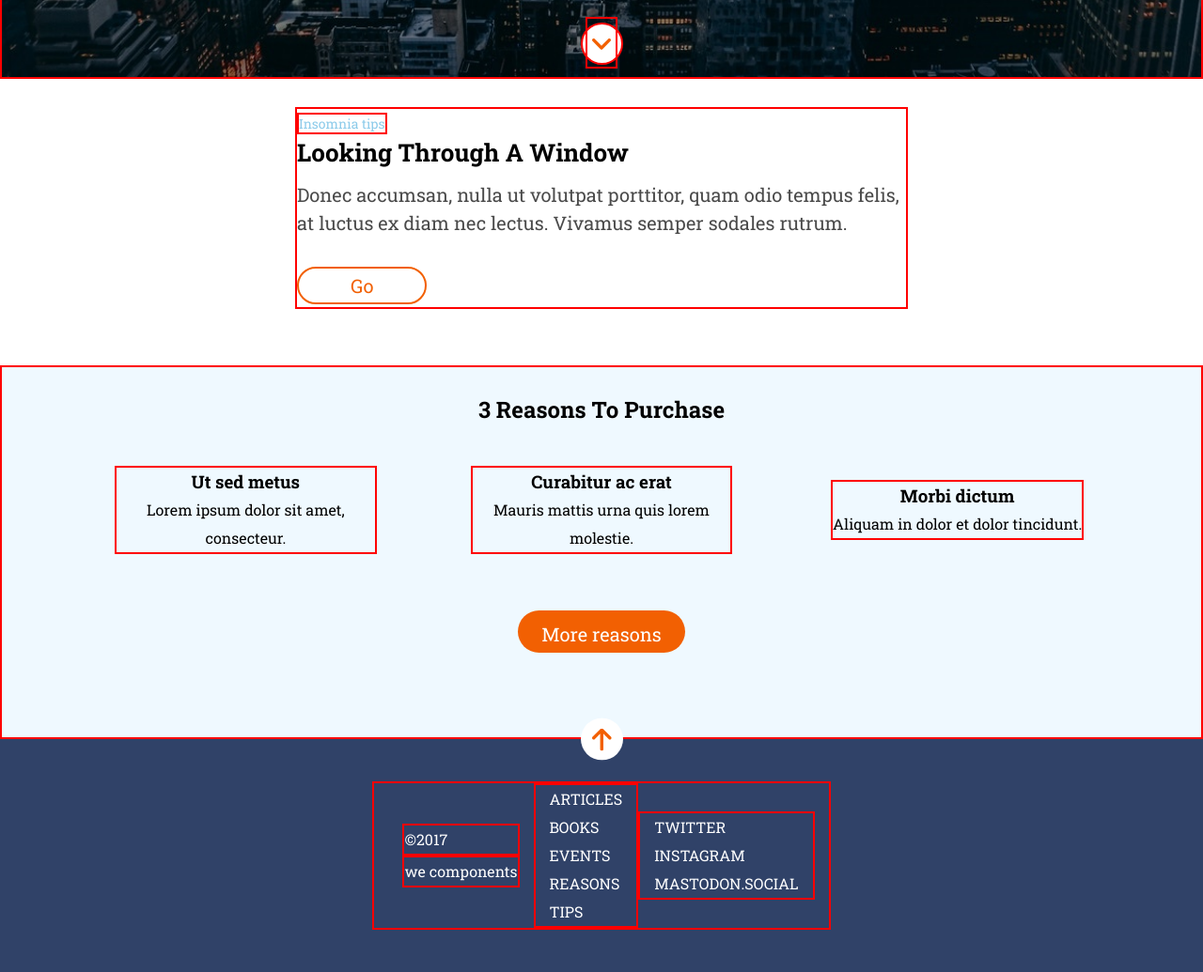
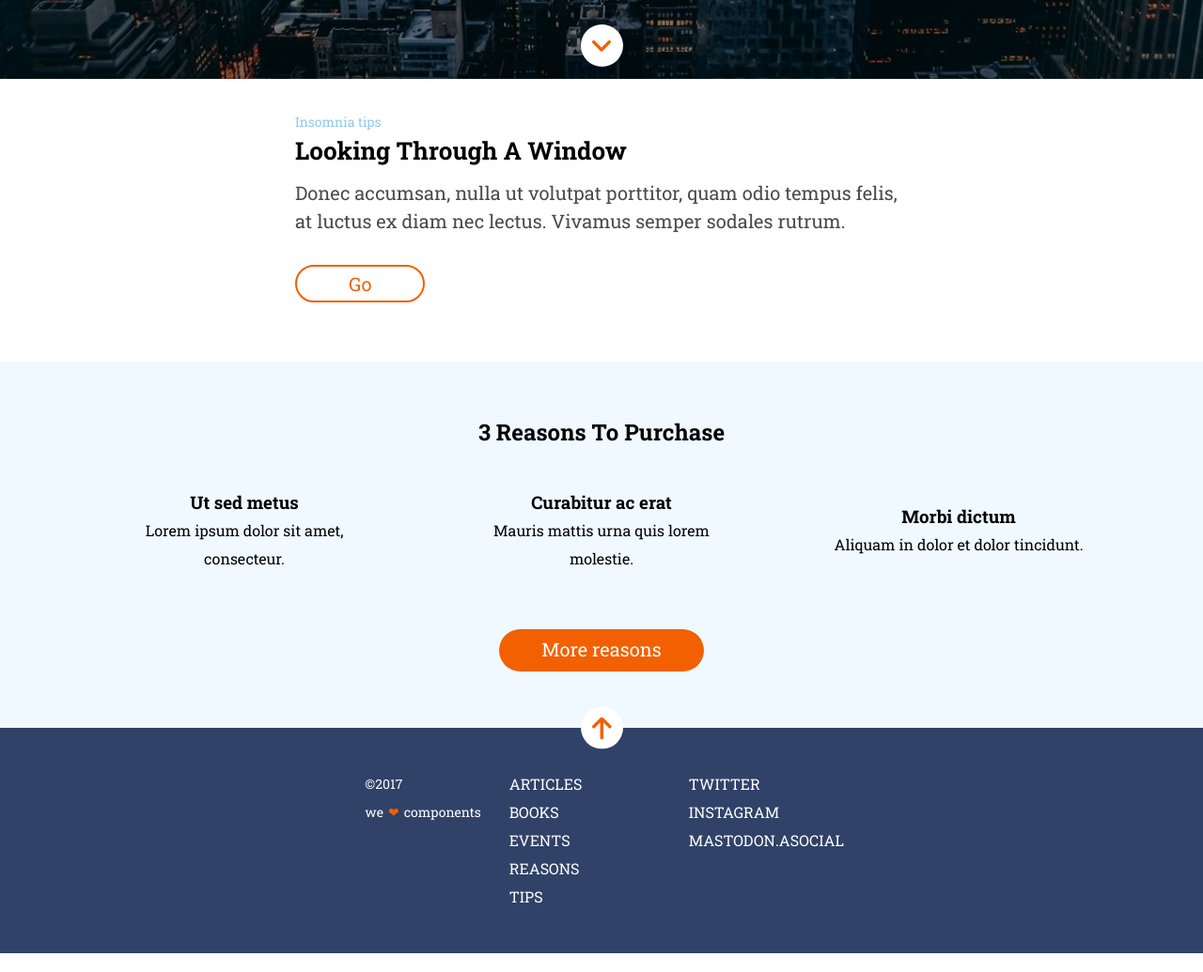
Before and after one commit to nataliajimenezq/anonymus-proxy-landing-responsive, a website: page public/index.html in a window 1280 px wide. Shown: the part 716-1751 px from the top of the page at 94% size. Drawn offline with Linux system fonts and the light colour scheme.

Commit message:
Add transition button footer

```diff
--- a/_src/assets/scss/components/_article.scss
+++ b/_src/assets/scss/components/_article.scss
@@ -5,24 +5,21 @@
 	line-height: 30px;
 	margin-bottom:30px;
 	background-color:$color-white;
-	border:2px solid red;
-
 }
 .article__category{
 	color:$color-lightblue;
-	font-size: 14px;
+	font-size: $fontsize-mf;
 }
 .article__tittle{
-	font-size:24px;
+	font-size:$fontsize-ttxt;
 }
 .article__text{
-	font-size:18px;
+	font-size:$fontsize-atxt;
 	color:$color-grey;
 	margin-top:15px;
 	margin-bottom:30px;
 }
 .article__button{
-
 	border:2px solid $color-orange;
 	border-radius: 22.5px;
 	line-height: $lineheight-ma;
@@ -31,31 +28,31 @@
 	padding:10px 25px;
 	&:hover{
 		background-color: $color-orange;
-		color:white;}
+		color:$color-white;}
 	&:active {
-		color: black;}
+		color: $color-black;
+		background-color:$color-white;
+	}
 }
 @media all and (min-width:768px){
 	.article{
 		padding:30px 39px 0 39px;
-	}
+		}
 	.article__container{
 		margin-bottom:60px;
-	}
+		}
 	.article__tittle{
 		font-size:26px;
-	}
+		}
 	.article__text{
 		font-size:20px;
+		}
 	}
 @media all and (min-width:1280px){
 	.article__container{
 		margin:0 275px 60px 275px;
-	}
+		}
 	.article__button{
 		padding:5px 55px;
-
+		}
 	}
-}
-
-}
--- a/_src/assets/scss/components/_hero.scss
+++ b/_src/assets/scss/components/_hero.scss
@@ -7,15 +7,11 @@
 	flex-direction:column;
 	align-items:center;
 	justify-content:flex-end;
-	border:2px solid red;
-
 	}
 .hero__container{
-	/*max-width: 320px;*/
 	text-align:center;
 	color:$color-white;
 	font-family:$font-text;
-	border:2px solid red;
 	order:1;
 	@media all and (min-width:768px){
 		max-width: 690px;
@@ -33,7 +29,7 @@
 	display:flex;
 	flex-direction:column;
 	text-align: center;
-	border:2px solid red;
+
 	@media all and (min-width:768px){
 		font-size:$fontsize-th;
 		line-height: $lineheight-th;
@@ -49,8 +45,8 @@
 }
 .hero-text{
 	font-size: $fontsize-mtxt;
-	border:2px solid red;
-	@media all and (min-width:768px){
+
+    @media all and (min-width:768px){
 		font-size:$fontsize-ttxt;
 	}
 
@@ -74,12 +70,7 @@
 	background:center white no-repeat;
 	border:none;
 	background-image:url("../images/ico-scroll-down.svg");
-	border:2px solid red;
 	}
 .hero__link{
 	padding:15px;
-	border:2px solid red;
 }
-span{
-	border:2px solid red;
-}
--- a/_src/assets/scss/components/_main-reasons.scss
+++ b/_src/assets/scss/components/_main-reasons.scss
@@ -1,9 +1,11 @@
 .reasons__container{
 	background-color:$color-blue;
-	padding:30px 0;
+	padding-top:30px;
 	line-height:30px;
 	text-align: center;
-	border:2px solid red;
+	@media all and (min-width:1280px){
+		padding-top:60px;
+	}
 }
 .reasons__tittle{
 	margin-bottom:45px;
@@ -28,7 +30,6 @@
 .reasons__option{
 	margin-bottom:45px;
 	max-width:50%;
-	border:2px solid red;
 	@media all and (min-width:768px){
 		margin:0;
 		max-width:80%;
@@ -49,7 +50,9 @@
 	background-color:$color-orange;
 	outline:none;
 	color:$color-white;
-	font-size:20px;
+	font-size:$fontsize-ma;
+	display:inline-block;
+	margin-bottom:60px;
 	cursor:pointer;
 	&:hover{
 	background-color: $color-white;
@@ -58,13 +61,13 @@
 	}
 
 	&:active {
-	color: black;
-	border:none;
+	color: $color-black;
+	border:2px solid $color-orange;
 	outline: none;
 	}
 
 	@media all and(min-width:768px){
-		display:inline-block;
-		margin: 60px 0 60px 0;
+		margin:60px;
+		padding:6px 45px;
 	}
 }
--- a/_src/assets/scss/core/_variables.scss
+++ b/_src/assets/scss/core/_variables.scss
@@ -1,3 +1,6 @@
+
+/*COLOR VARIABLES*/
+
 $color-white: #ffffff;
 $color-orange: #f26002;
 $color-blue:#eff9ff;
@@ -5,35 +8,27 @@ $color-lightblue: #8ccbea;
 $color-medblue: #0271bc;
 $color-darkblue: #304268;
 $color-grey: #4a4a4a;
+$color-black:#000000;
+
+/*FONTS VARIABLES*/
+
 $font-text:'Roboto Slab', sans-serif;
 $font-weight:700;
-
-
-
-
 $fontsize-mh:42px;
 $fontsize-mtxt:16px;
 $fontsize-th:80px;
 $fontsize-ttxt:24px;
 $fontsize-dh:100px;
 $fontsize-ma:20px;
+$fontsize-mf:14px;
+$fontsize-tt:26px;
+$fontsize-dt:32px;
+$fontsize-atxt:18px;
 
-
-
-
-$txt-xs: 14px;
-$txt-sm: 16px;
-$txt-md: 18px;
-$txt-lg: 20px;
-$txt-xl: 24px;
-$txt-xl-tablet: 26px;
-$txt-xl-desktop: 32px;
-$txt-xxl: 42px;
-$txt-xxl-tablet: 80px;
-$txt-xxl-desktop: 100px;
-
+/*LINEHEIGHT*/
 
 $lineheight-mh:55px;
 $lineheight-th:106px;
 $lineheight-dh:132px;
 $lineheight-ma:45px;
+$lineheight-mf:30px;
--- a/_src/assets/scss/layout/_footer.scss
+++ b/_src/assets/scss/layout/_footer.scss
@@ -1,34 +1,38 @@
 .footer{
-    padding: 45px 0;
+    font-size: $fontsize-mtxt;
     background-color: $color-darkblue;
     color:$color-white;
+    line-height:$lineheight-mf;
     text-align: center;
     }
 
 .footer__container{
-    padding: 0 15px 0 15px;
-    font-size:16px;
-    line-height: 30px;
     text-transform: uppercase;
     display:flex;
     flex-direction: column;
     align-items:center;
-    border:2px solid red;
+    margin:0 15px 0 15px;
     }
 .footer__nav{
-    border:2px solid red;
-    padding: inherit;
+    margin-top:60px;
     }
 .footer__social-container{
-    border:2px solid red;
-    padding:inherit;
-
+    margin-top:30px;
    }
 .footer__copy{
-    padding:inherit;
+    font-size:$fontsize-mf;
+    margin:30px 0 45px 0;
     text-transform: none;
     display:flex;
     flex-direction: column;
+    }
+.footer__link{
+    text-decoration: none;
+    color:$color-white;
+    }
+.footer__icon{
+    color:$color-orange;
+    padding:5px;
     }
 .footer__button-cont{
     display:flex;
@@ -46,17 +50,23 @@
    border:none;
    background-image:url("../images/ico-arrow.svg");
     }
-.footer__link{
+.footer__button-link{
     padding:25px;
 }
 
 @media all and (min-width:768px){
     .footer__container{
+        margin: 0  39px 0px 39px;
         flex-direction: row;
         justify-content: space-between;
+        align-items: flex-start;
         text-align:left;}
     .footer__copy{
         order:-2;
+    }
+    .footer__nav,.footer__social-container,.footer__copy{
+        margin-top:45px;
+        margin-bottom:45px;
     }
 }
 
@@ -64,6 +74,30 @@
     .footer{
         display:flex;
         justify-content: center;
-        align-items: center;
+        align-items: center;}
+
+    .footer__container{
+        padding: 45px 0 45px 0;
     }
+    .footer__nav{
+        width: 161px;
+        margin: 0 15px 0 15px;
     }
+    .footer__social-container{
+        width: 159px;
+        margin: 0 15px 0 15px;
+    }
+    .footer__copy{
+        margin: 0 15px 0 15px;
+
+    }
+    .footer__button{
+
+        &:hover {
+        transform: translate(0,-60%) scale(1.2);
+        border: 1px solid $color-darkblue;
+        }
+
+    }
+
+}
--- a/_src/assets/scss/main.scss
+++ b/_src/assets/scss/main.scss
@@ -2,7 +2,7 @@
 
 * {
     margin: 0;
-    padding: 0;
+	padding: 0;
 }
 
 html{
@@ -24,6 +24,3 @@ html{
 @import 'components/hero.scss';
 @import 'components/article.scss';
 @import 'components/main-reasons.scss';
-
-/*MAIN STYLES*/
- /*FOOTER STYLES*/
--- a/_src/assets/scss/vendors/normalize.scss
+++ b/_src/assets/scss/vendors/normalize.scss
@@ -75,7 +75,9 @@
    */
 
   a {
-    background-color: transparent;
+    background-color:transparent;
+
+
 
   }
 
--- a/public/index.html
+++ b/public/index.html
@@ -14,7 +14,7 @@
 
     <body>
         <div class="page">
-            <!---- header --->
+            <!---- HEADER --->
             <header>
                 <div class="header" id="header">
                     <button class="header__menu-button">
@@ -22,7 +22,7 @@
                     </button>
                 </div>
             </header>
-            <!---- main --->
+            <!---- MAIN --->
             <main>
                 <section class="hero">
                     <div class="hero__container">
@@ -40,7 +40,7 @@
                         </button>
                     </div>
                 </section>
-                <article class="article">
+                <article class="article" id="articles">
                     <div class="article__container"> <span class="article__category">Insomnia tips</span>
 
                          <h2 class="article__tittle">
@@ -80,9 +80,9 @@
                     </div>
                 </section>
             </main>
-            <!---- footer --->
+            <!---- FOOTER --->
             <div class="footer__button-cont">
-                <button class="footer__button"> <a class="footer__link" href="#top"></a>
+                <button class="footer__button"> <a class="footer__button-link" href="#top"></a>
 
                 </button>
             </div>
@@ -90,22 +90,39 @@
                 <div class="footer__container">
                     <nav class="footer__nav">
                         <ul class="footer__list">
-                            <li class="footer__item">Articles</li>
-                            <li class="footer__item">Books</li>
-                            <li class="footer__item">Events</li>
-                            <li class="footer__item">Reasons</li>
-                            <li class="footer__item">Tips</li>
+                            <li class="footer__item"><a href="#articles" class="footer__link">Articles</a>
+
+                            </li>
+                            <li class="footer__item"><a href="#" class="footer__link">Books</a>
+
+                            </li>
+                            <li class="footer__item"><a href="#" class="footer__link">Events</a>
+
+                            </li>
+                            <li class="footer__item"><a href="#reasons" class="footer__link">Reasons</a>
+
+                            </li>
+                            <li class="footer__item"><a href="#" class="footer__link">Tips</a>
+
+                            </li>
                         </ul>
                     </nav>
                     <div class="footer__social-container">
                         <ul class="footer__list-social">
-                            <li class="footer__item">Twitter</li>
-                            <li class="footer__item">Instagram</li>
-                            <li class="footer__item">Mastodon.social</li>
+                            <li class="footer__item"><a href="#" class="footer__link">Twitter</a>
+
+                            </li>
+                            <li class="footer__item"><a href="#" class="footer__link">Instagram</a>
+
+                            </li>
+                            <li class="footer__item"><a href="#" class="footer__link">Mastodon.asocial</a>
+
+                            </li>
                         </ul>
                     </div>
                     <div class="footer__copy"> <span>©2017</span>
- <span>we components</span>
+
+                        <p><span>we</span><span class="footer__icon">❤︎</span><span>components</span>
 
                     </div>
                 </div>
```
Also changed, not shown: _src/templates/index.html (+3 -3 lines), _src/templates/partials/_article.html (+1 -1 lines), _src/templates/partials/_footer.html (+10 -11 lines), public/assets/css/main.css, 2 other files. Lines whose indentation alone changed are shown as unchanged.
